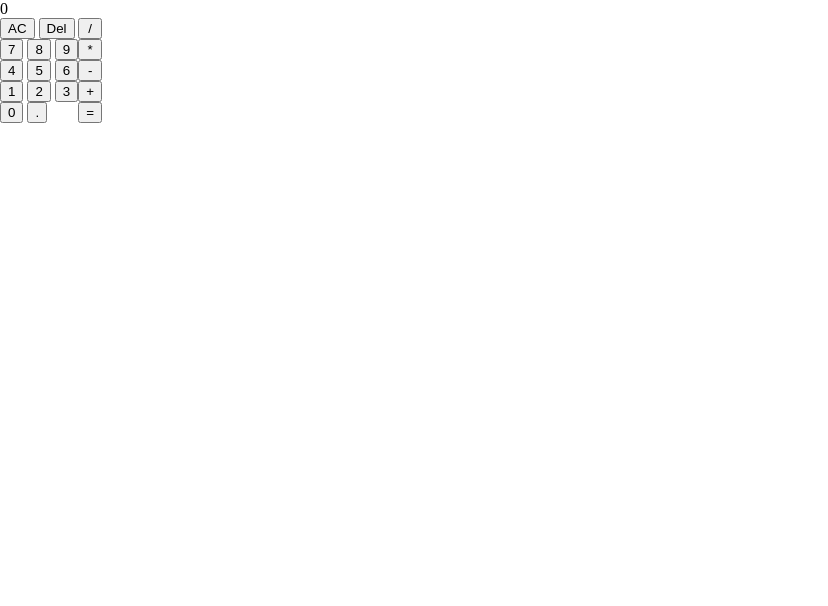
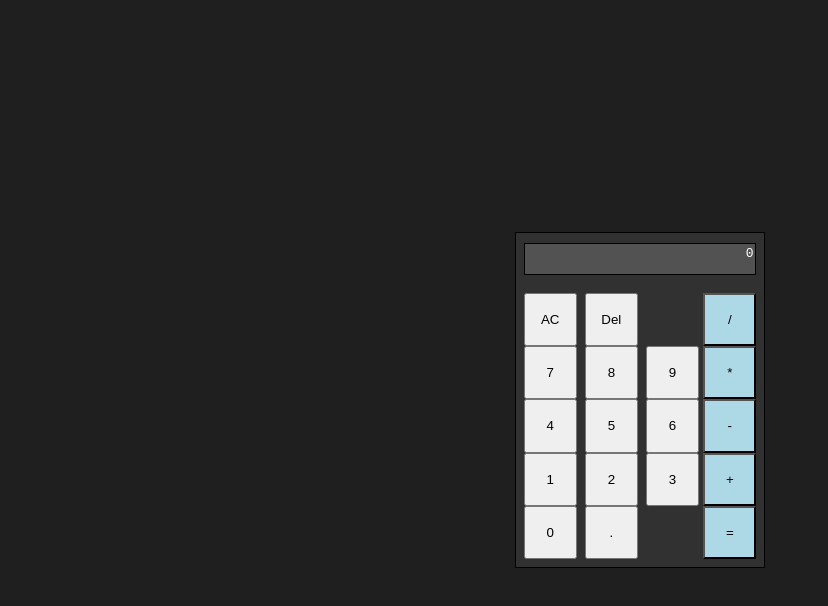
Before and after one commit to Slumpjin/top-foundations-calculator, a plain HTML site: page index.html in a window 1280 px wide. Shown: the whole page, without its empty margins (0-828 px from the left). Drawn offline with Linux system fonts and the light colour scheme.

Commit message:
Add css styling to calculator

```diff
--- a/css/style.css
+++ b/css/style.css
@@ -1,19 +1,52 @@
 body {
     margin: 0;
+    display: flex;
+    justify-content: center;
+    align-items: center;
+    height: 100vh;
+    background: #1f1f1f;
+    color: #fff;
+    font-family: monospace;
 }
 
 .calculator {
     display: flex;
     flex-direction: column;
-    width: 200px;
-    /* border: 1px solid black; */
+    gap: 16px;
+    background-color: #313131;
+    border: 1px solid black;
+    padding: 8px;
+}
+
+.display {
+    background-color: #525252;
+    border: 1px solid black;
+    min-height: 2em;
+    padding: 2px;
+    margin: 2px 0px;
+    text-align: right;
 }
 
 .buttons {
     display: flex;
+    gap: 4px;
+}
+
+.main {
+    display: flex;
+    flex-direction: column;
 }
 
 .arithmetic-buttons {
     display: flex;
     flex-direction: column;
 }
+
+.arithmetic-buttons button {
+    background-color: lightblue;
+}
+
+button {
+    height: 4em;
+    width: 4em;
+}
```
